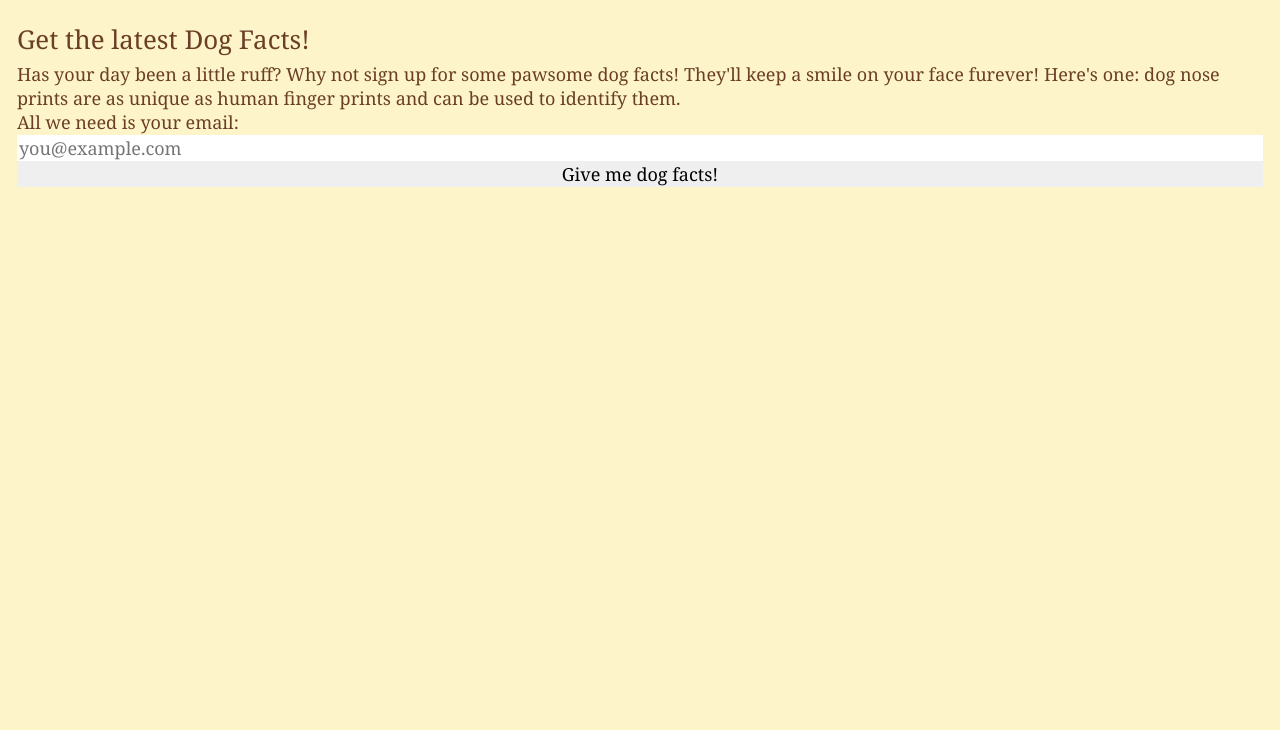
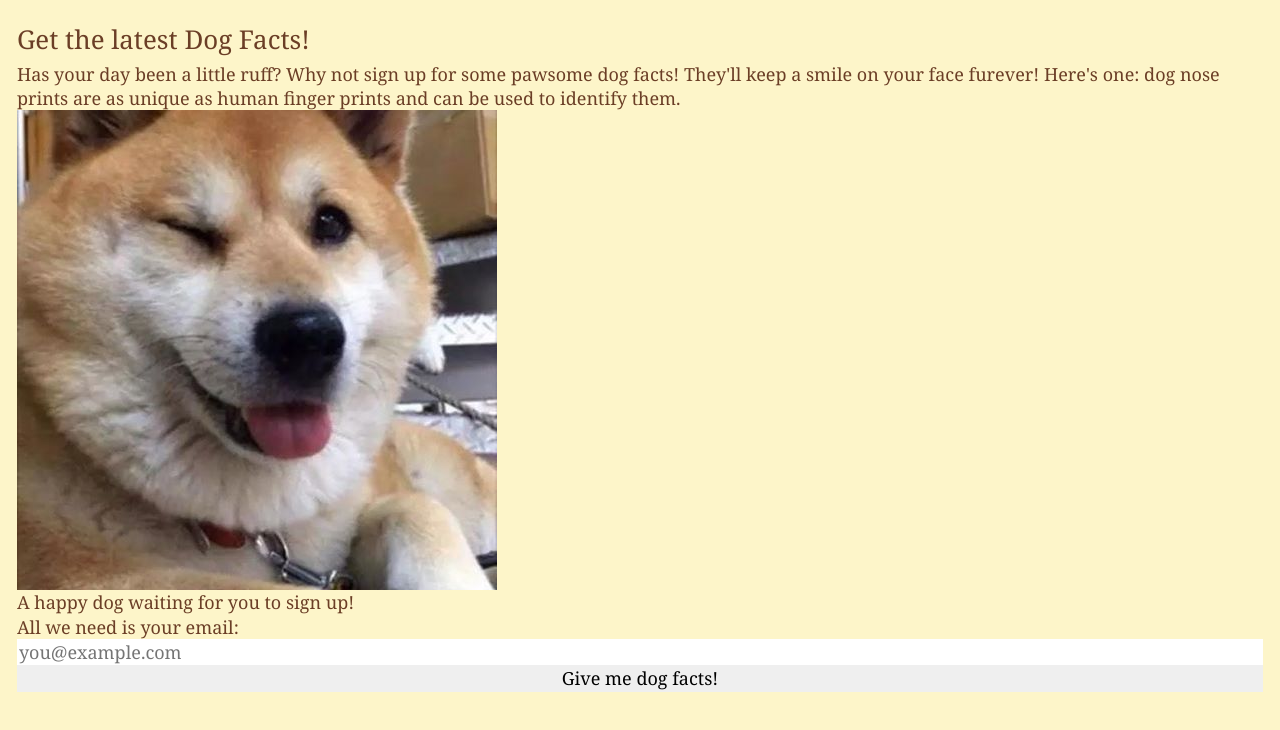
Before and after one commit to cescoto/itmd-362-project1, a plain HTML site: page index.html in a window 1280 px wide. Drawn offline with nearby package versions, Linux system fonts and the light colour scheme.

Commit message:
Added picture to further increase appeal to users. This will definitely make users sign up

```diff
--- a/index.html
+++ b/index.html
@@ -15,6 +15,12 @@
       Here's one:
       dog nose prints are as unique as human finger prints and can be used to identify them.
     </p>
+    <figure>
+      <img src="/media/banner.jpg" alt="What are you waiting for? Sign up now!">
+      <figcaption>
+        A happy dog waiting for you to sign up!
+      </figcaption>
+    </figure>
     <ol>
       <li id="input-email">
         <label for="email">All we need is your email:</label>
```
Also changed, not shown: media/banner.jpg (added).
